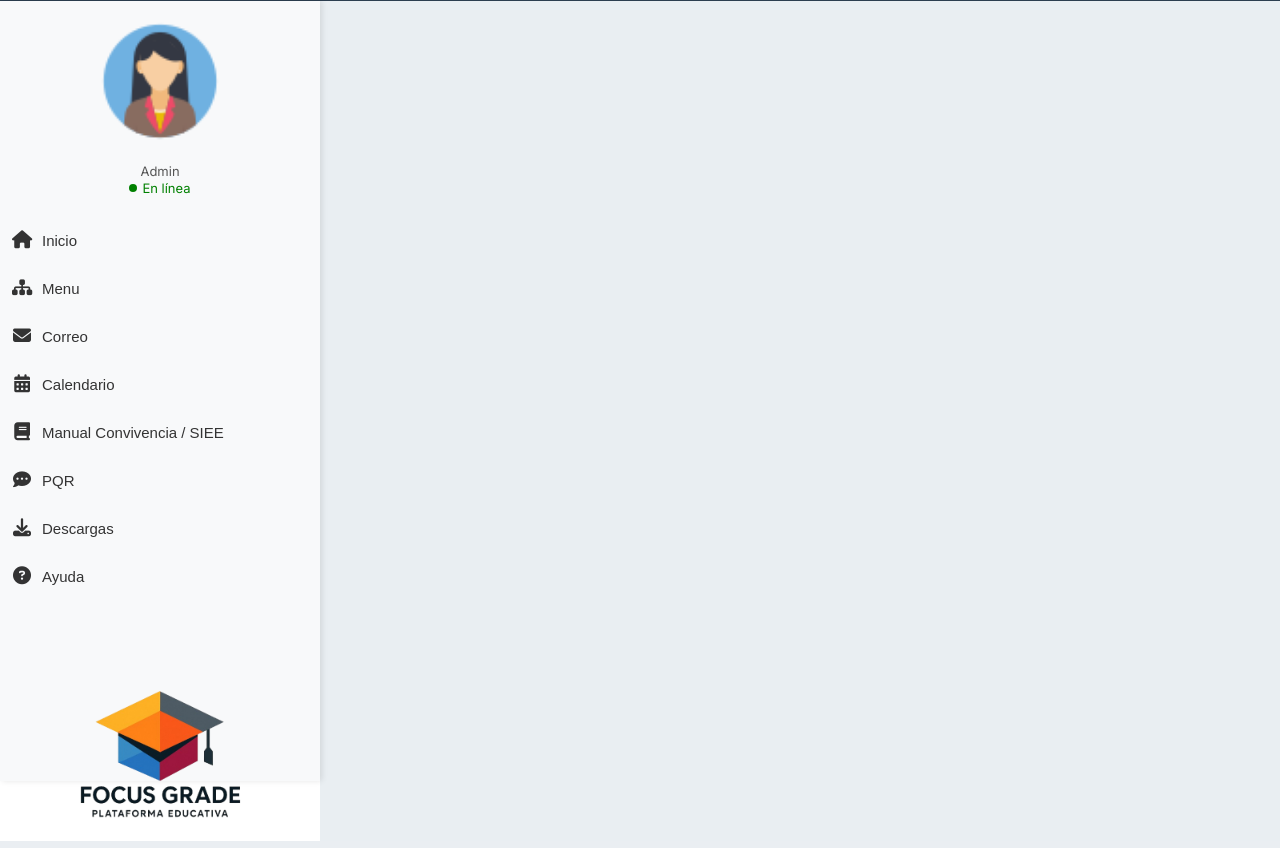
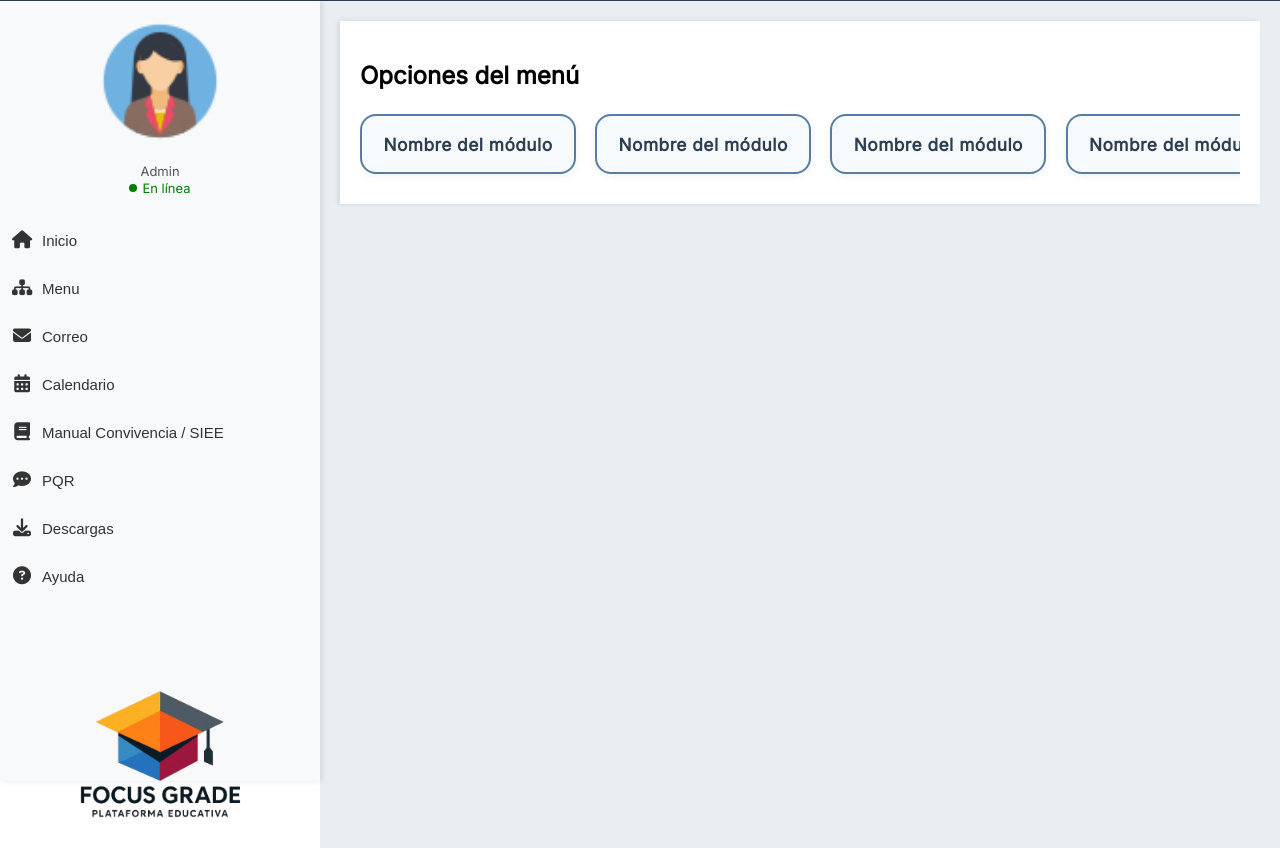
Before and after one commit to iSaveeh/ControlAcadamico, a PHP site: page /screens/menu.php in a window 1280 px wide. Shown: the part 78-926 px from the top of the page. Run offline with PHP 8.4, Linux system fonts and the light colour scheme; the visitor is signed in with stand-in values (Sample User, id 1).

Commit message:
cambios leves al menu

```diff
--- a/css/menu.css
+++ b/css/menu.css
@@ -9,22 +9,13 @@
 
 /* Panel donde se carga el contenido dinámico (menu_modular) */
 .panel-contenido {
-    display: none;
+    display: block;
     padding: 20px;
     background-color: #ffffff;
-    position: fixed;
-    top: 80px; /* Debajo del navbar */
-    right: 0;
-    height: calc(100% - 80px);
-    width: 1530px;
+    /* Quita position: fixed, top, right, width, height, z-index */
     box-shadow: -2px 0 5px rgba(0, 0, 0, 0.1);
     overflow-y: auto;
-    z-index: 999;
     animation: fadeIn 0.3s ease-in-out;
-}
-
-.panel-contenido.activo {
-    display: block;
 }
 
 /* Botones de submenú que se mostrarán dentro del panel */
@@ -62,3 +53,56 @@
         transform: translateY(0);
     }
 }
+
+.grid-opciones {
+    display: flex;
+    flex-wrap: nowrap;         /* No permite que los botones bajen a otra línea */
+    gap: 1.2rem;
+    margin-top: 1.5rem;
+    overflow-x: auto;          /* Scroll horizontal si no caben */
+    padding-bottom: 10px;
+    align-items: flex-start;
+    width: 100%;               /* Asegura que ocupe todo el ancho disponible */
+    box-sizing: border-box;
+}
+
+.btn-opcion {
+    background: #f7fafd;
+    border: 2px solid #587DA3;
+    border-radius: 16px;
+    padding: 1.1rem 1rem;
+    font-size: 1.08rem;
+    color: #2c3e50;
+    font-family: 'Inter', sans-serif;
+    font-weight: 600;
+    cursor: pointer;
+    box-shadow: 0 2px 8px rgba(88, 125, 163, 0.10);
+    transition:
+        background 0.2s,
+        box-shadow 0.2s,
+        color 0.2s,
+        border 0.2s;
+    outline: none;
+    min-width: 180px;
+    max-width: 240px;
+    margin-bottom: 0;
+    text-align: center;
+    text-decoration: none;
+    display: inline-block;
+    letter-spacing: 0.5px;
+}
+
+.btn-opcion:hover,
+.btn-opcion:focus {
+    background: linear-gradient(90deg, #587DA3 0%, #7fa6d6 100%);
+    color: #fff;
+    box-shadow: 0 6px 24px rgba(88, 125, 163, 0.18);
+    border: 2px solid #2c3e50;
+}
+
+.btn-opcion.active {
+    background: linear-gradient(90deg, #587DA3 0%, #7fa6d6 100%);
+    color: #fff;
+    box-shadow: 0 8px 32px rgba(88, 125, 163, 0.25);
+    border: 2.5px solid #2c3e50;
+}
--- a/css/navbar.css
+++ b/css/navbar.css
@@ -5,6 +5,8 @@
     padding: 8px 16px;
     box-sizing: border-box;
     border-bottom: 2px solid #2c3e50;
+    z-index: 3000; /* Asegúrate que sea mayor que otros paneles */
+    position: relative; /* Necesario para que z-index funcione */
 }
 
 /* Objetos dentro de la navbar */
--- a/php/menu_modular.php
+++ b/php/menu_modular.php
@@ -1,5 +1,5 @@
 <?php
-session_start();
+// session_start(); // Elimina o comenta esta línea
 
 $rol = $_SESSION['rol'] ?? '';
 
@@ -90,11 +90,11 @@ $modulos = $modulos_por_rol[$rol] ?? [];
     <h2>Opciones del menú</h2>
 
     <?php if (!empty($modulos)): ?>
-        <ul>
+        <div class="grid-opciones">
             <?php foreach ($modulos as $modulo): ?>
-                <li><button class="btn-opcion"><?= htmlspecialchars($modulo) ?></button></li>
+                <a class="btn-opcion" href="ruta_a_tu_contenido.php?modulo=..." target="iframe-contenido">Nombre del módulo</a>
             <?php endforeach; ?>
-        </ul>
+        </div>
     <?php else: ?>
         <p style="padding: 1rem;">No tienes permisos para ver los módulos.</p>
     <?php endif; ?>
--- a/screens/menu.php
+++ b/screens/menu.php
@@ -106,13 +106,32 @@ $datos = $_SESSION['datos'] ?? [];
     </div>
 
     <!-- CONTENIDO PRINCIPAL DONDE SE CARGARÁ EL MODULAR -->
-        <div class="contenido-principal">
-            <div id="panel-menu" class="panel-contenido">
-                <!-- Aquí se cargará dinámicamente el contenido del menu_modular.php -->
-            </div>
+    <div class="contenido-principal">
+        <div id="panel-menu" class="panel-contenido">
+            <!-- Aquí se cargará dinámicamente el contenido del menu_modular.php -->
+            <?php include '../php/menu_modular.php'; ?>
         </div>
+        <iframe id="iframe-contenido" name="iframe-contenido" style="width:100%;height:600px;border:none;margin-top:20px;"></iframe>
+    </div>
 
     <!-- JS -->
     <script src="../js/menu.js"></script>
+    <script>
+    document.addEventListener('DOMContentLoaded', function() {
+        const botones = document.querySelectorAll('.btn-opcion');
+        // Recupera el último botón activo
+        const lastActive = localStorage.getItem('moduloActivo');
+        if (lastActive !== null && botones[lastActive]) {
+            botones[lastActive].classList.add('active');
+        }
+        botones.forEach((btn, idx) => {
+            btn.addEventListener('click', function() {
+                botones.forEach(b => b.classList.remove('active'));
+                this.classList.add('active');
+                localStorage.setItem('moduloActivo', idx);
+            });
+        });
+    });
+    </script>
 </body>
 </html>
```
